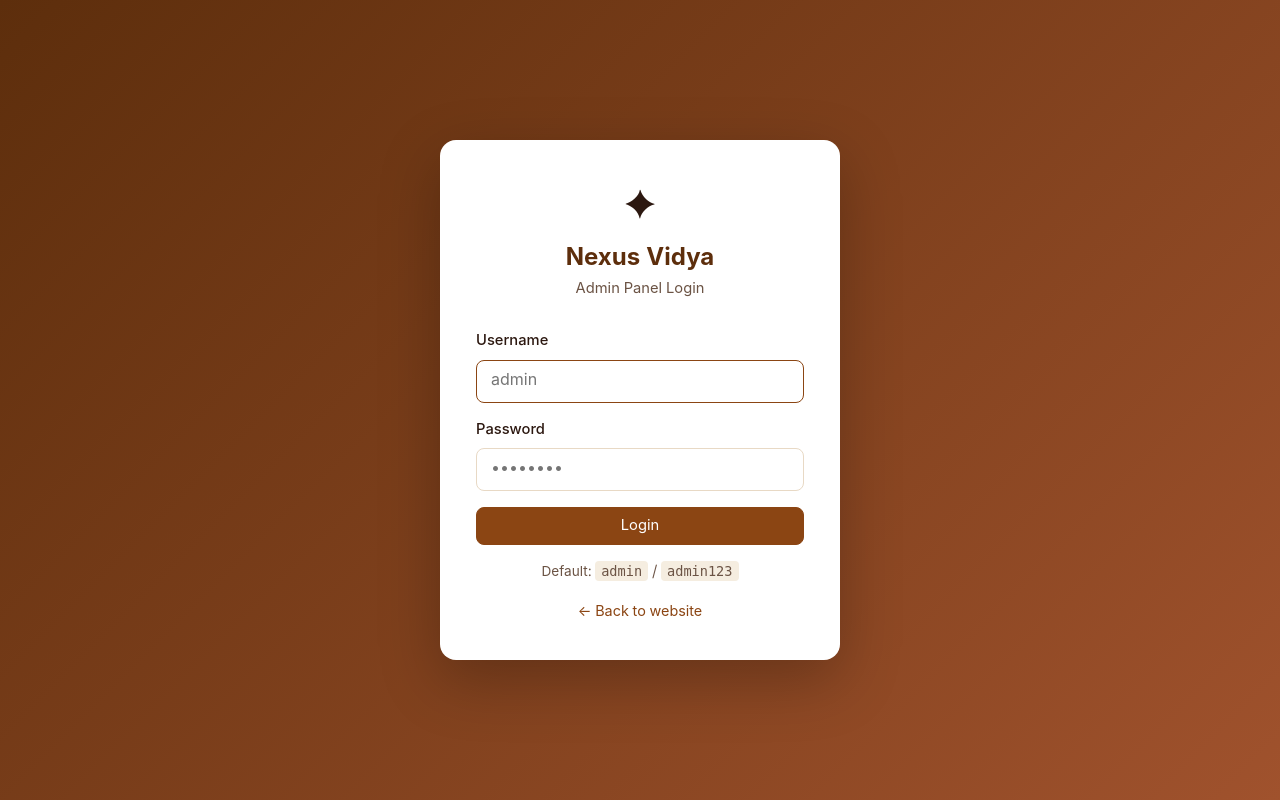
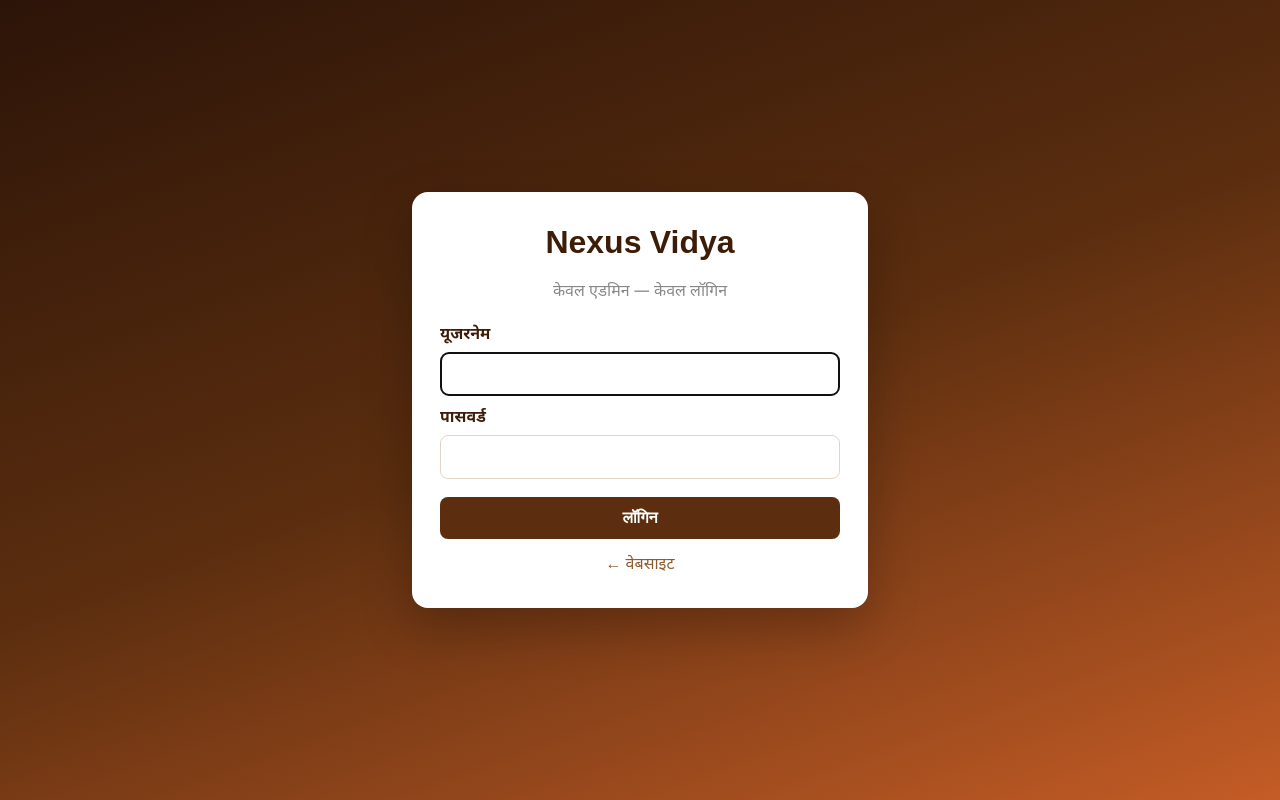
Before and after one commit to nexusvidya/nexus-vidya, a Flask app: page /admin/login in a window 1280 px wide. Run offline with Flask 3, Linux system fonts and the light colour scheme; data comes from the database, SQL or seed files in the repository.

Commit message:
Lock admin login, nicer password page, richer homepage

```diff
--- a/templates/admin/login.html
+++ b/templates/admin/login.html
@@ -3,39 +3,37 @@
 <head>
   <meta charset="UTF-8">
   <meta name="viewport" content="width=device-width, initial-scale=1.0">
-  <title>Admin Login | Nexus Vidya</title>
-  <link href="https://fonts.googleapis.com/css2?family=Noto+Sans+Devanagari:wght@400;500;600;700&display=swap" rel="stylesheet">
-  <link rel="stylesheet" href="{{ url_for('static', filename='css/style.css') }}">
+  <title>एडमिन लॉगिन | Nexus Vidya</title>
+  <link href="https://fonts.googleapis.com/css2?family=Noto+Sans+Devanagari:wght@400;600;700&display=swap" rel="stylesheet">
+  <style>
+    body { margin:0; min-height:100vh; display:flex; align-items:center; justify-content:center; font-family:'Noto Sans Devanagari',sans-serif; background:linear-gradient(160deg,#2c1408,#5c2e0f 50%,#c45c26); }
+    .card { width:100%; max-width:400px; background:#fff; border-radius:16px; padding:32px 28px; box-shadow:0 20px 50px rgba(0,0,0,.25); }
+    h1 { margin:0 0 4px; color:#3d1c08; text-align:center; }
+    .sub { text-align:center; color:#888; margin-bottom:22px; }
+    label { display:block; margin:12px 0 6px; font-weight:600; color:#3d1c08; }
+    input { width:100%; padding:12px; border:1px solid #e2d4c4; border-radius:8px; font-size:16px; box-sizing:border-box; }
+    button { width:100%; margin-top:18px; padding:12px; border:0; border-radius:8px; background:#5c2e0f; color:#fff; font-size:1rem; font-weight:700; cursor:pointer; }
+    .flash { background:#fde8e8; color:#8a1f1f; padding:10px; border-radius:8px; margin-bottom:12px; }
+    .back { display:block; text-align:center; margin-top:16px; color:#8b5a2b; text-decoration:none; }
+  </style>
 </head>
-<body class="login-page">
-  <div class="login-card">
-    <div class="login-header">
-      <span class="logo-icon">✦</span>
-      <h1>Nexus Vidya</h1>
-      <p>Admin Panel Login</p>
-    </div>
-
+<body>
+  <div class="card">
+    <h1>Nexus Vidya</h1>
+    <p class="sub">केवल एडमिन — केवल लॉगिन</p>
     {% with messages = get_flashed_messages(with_categories=true) %}
-      {% if messages %}
-        {% for category, message in messages %}
-          <div class="flash flash-{{ category }}">{{ message }}</div>
-        {% endfor %}
-      {% endif %}
+      {% for category, message in messages %}
+        <div class="flash">{{ message }}</div>
+      {% endfor %}
     {% endwith %}
-
-    <form method="post" class="login-form">
-      <div class="form-group">
-        <label for="username">Username</label>
-        <input type="text" id="username" name="username" required autofocus placeholder="admin">
-      </div>
-      <div class="form-group">
-        <label for="password">Password</label>
-        <input type="password" id="password" name="password" required placeholder="••••••••">
-      </div>
-      <button type="submit" class="btn btn-primary btn-block">Login</button>
+    <form method="post">
+      <label>यूजरनेम</label>
+      <input type="text" name="username" required autofocus autocomplete="username">
+      <label>पासवर्ड</label>
+      <input type="password" name="password" required autocomplete="current-password">
+      <button type="submit">लॉगिन</button>
     </form>
-    <p class="login-hint">Default: <code>admin</code> / <code>admin123</code></p>
-    <a href="{{ url_for('index') }}" class="back-link">← Back to website</a>
+    <a class="back" href="{{ url_for('index') }}">← वेबसाइट</a>
   </div>
 </body>
 </html>
```
Also changed, not shown: templates/admin/change_password.html (+6 -9 lines), templates/admin/dashboard.html (+18 -53 lines), templates/index.html (+30 -33 lines).
